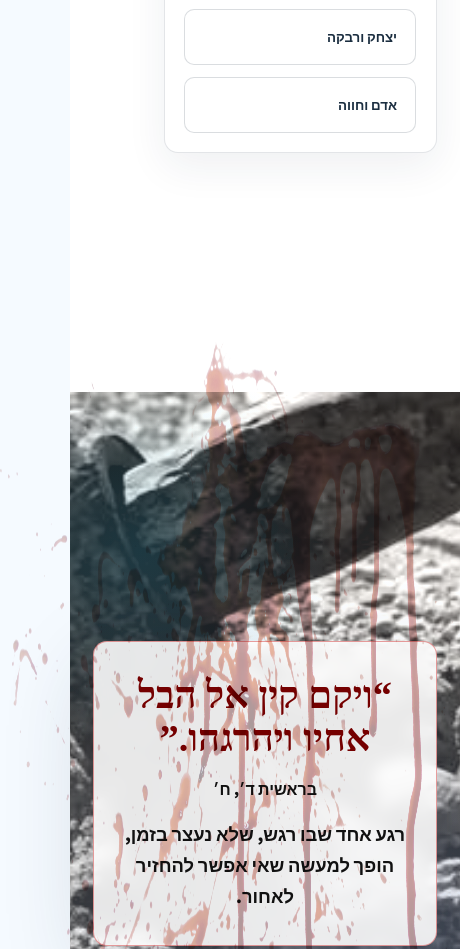
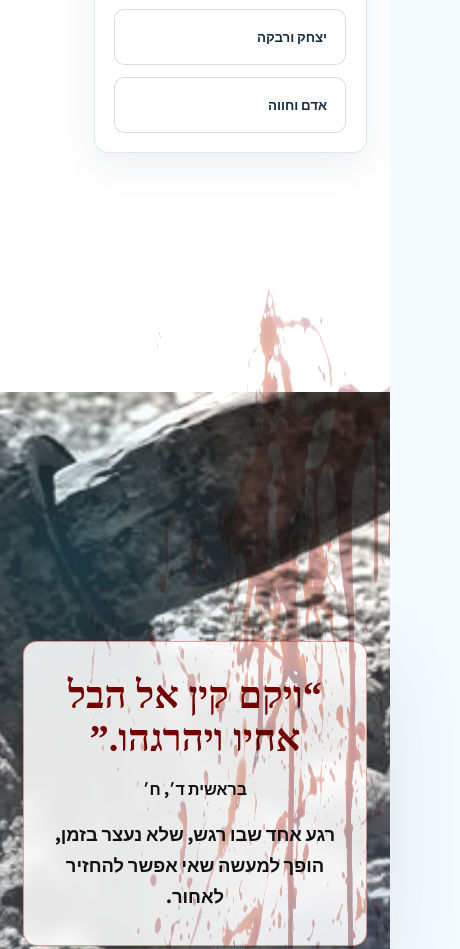
Before and after one commit to BarakGershon/webpages, a plain HTML site: page index.html in a window 390 px wide. Shown: the part 7533-8482 px from the top of the page, 460 px wide, since content can reach past the window. Drawn offline with Linux system fonts and the light colour scheme; a web font is replaced by a local one.

Commit message:
Update style.css

```diff
--- a/style.css
+++ b/style.css
@@ -754,12 +754,6 @@
       padding: 80px 6%;
     }
 
-    .blood-overlay {
-      inset: -6vh -18vw;
-      width: 136vw;
-      height: 110vh;
-    }
-
     .murder-section.visible .blood-overlay {
       opacity: 0.36;
     }
```
